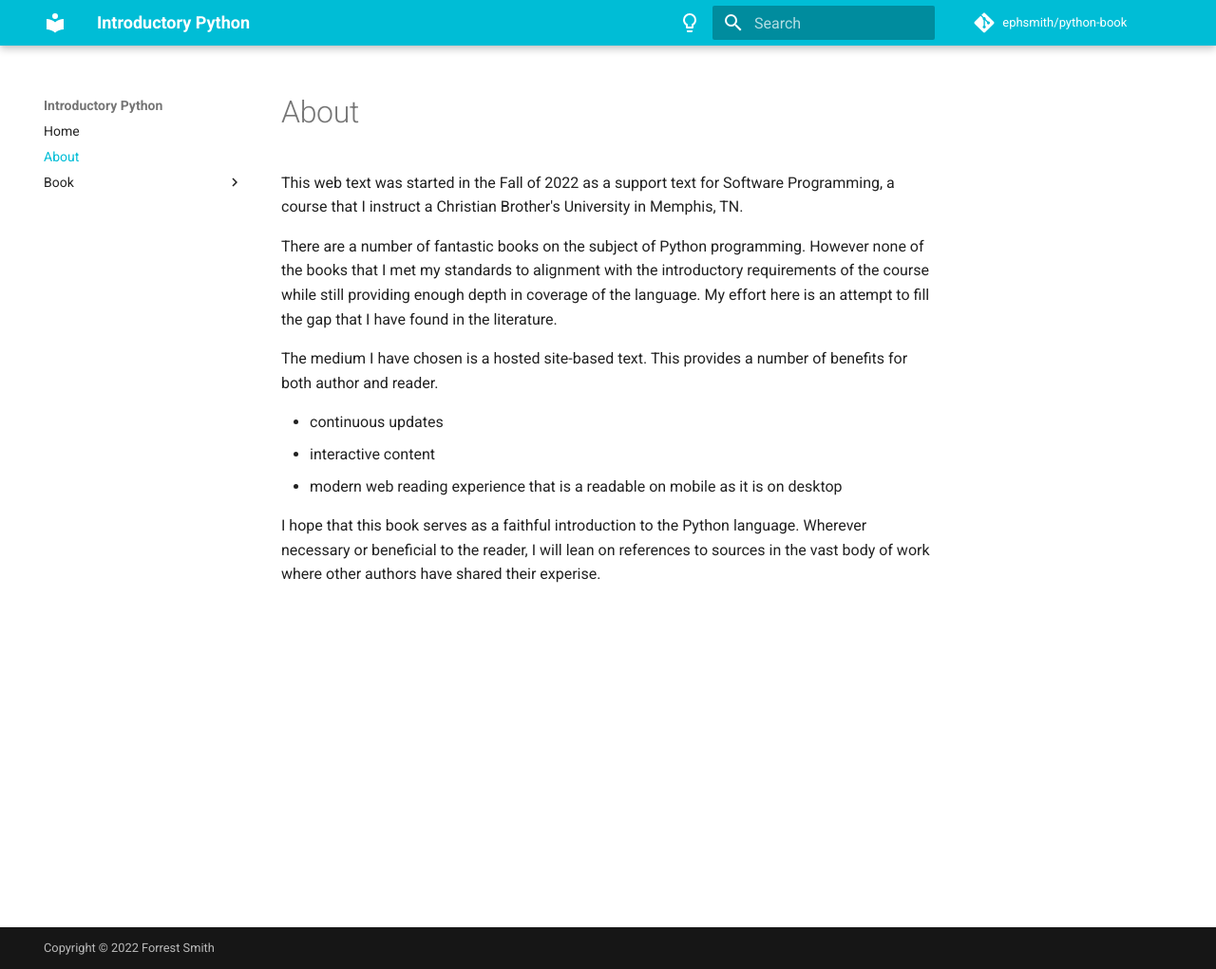
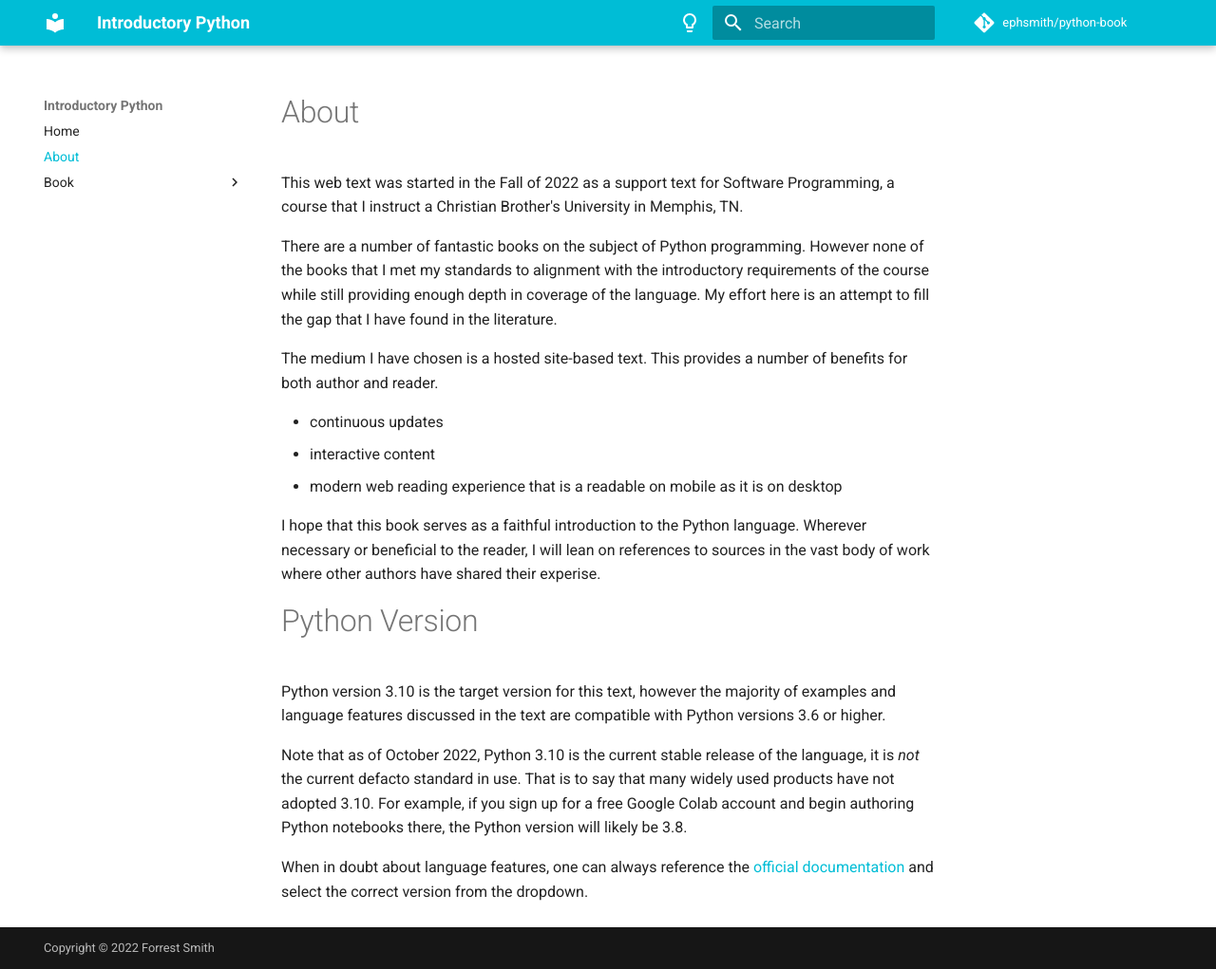
Before and after one commit to ephsmith/python-book, an MkDocs documentation site: the page built from docs/about.md, in a window 1280 px wide and 1021 px high. Shown: the whole window at 95% size. Built offline with MkDocs 1.6.1 and Material for MkDocs 9.7.7, drawn with Linux system fonts in a browser that asks for light colours; comment, search, counter and statistics services are not loaded.

Commit message:
Added a section on Python version.

```diff
--- a/docs/about.md
+++ b/docs/about.md
@@ -21,3 +21,18 @@ I hope that this book serves as a faithful introduction to the Python
 language. Wherever necessary or beneficial to the reader, I will lean
 on references to sources in the vast body of work where other authors
 have shared their experise.
+
+# Python Version
+Python version 3.10 is the target version for this text, however the
+majority of examples and language features discussed in the text are
+compatible with Python versions 3.6 or higher.
+
+Note that as of October 2022, Python 3.10 is the current stable release
+of the language, it is *not* the current defacto standard in use. That is
+to say that many widely used products have not adopted 3.10. For example,
+if you sign up for a free Google Colab account and begin authoring Python
+notebooks there, the Python version will likely be 3.8.
+
+When in doubt about language features, one can always reference the
+[official documentation](https://docs.python.org) and select the correct
+version from the dropdown.
```
